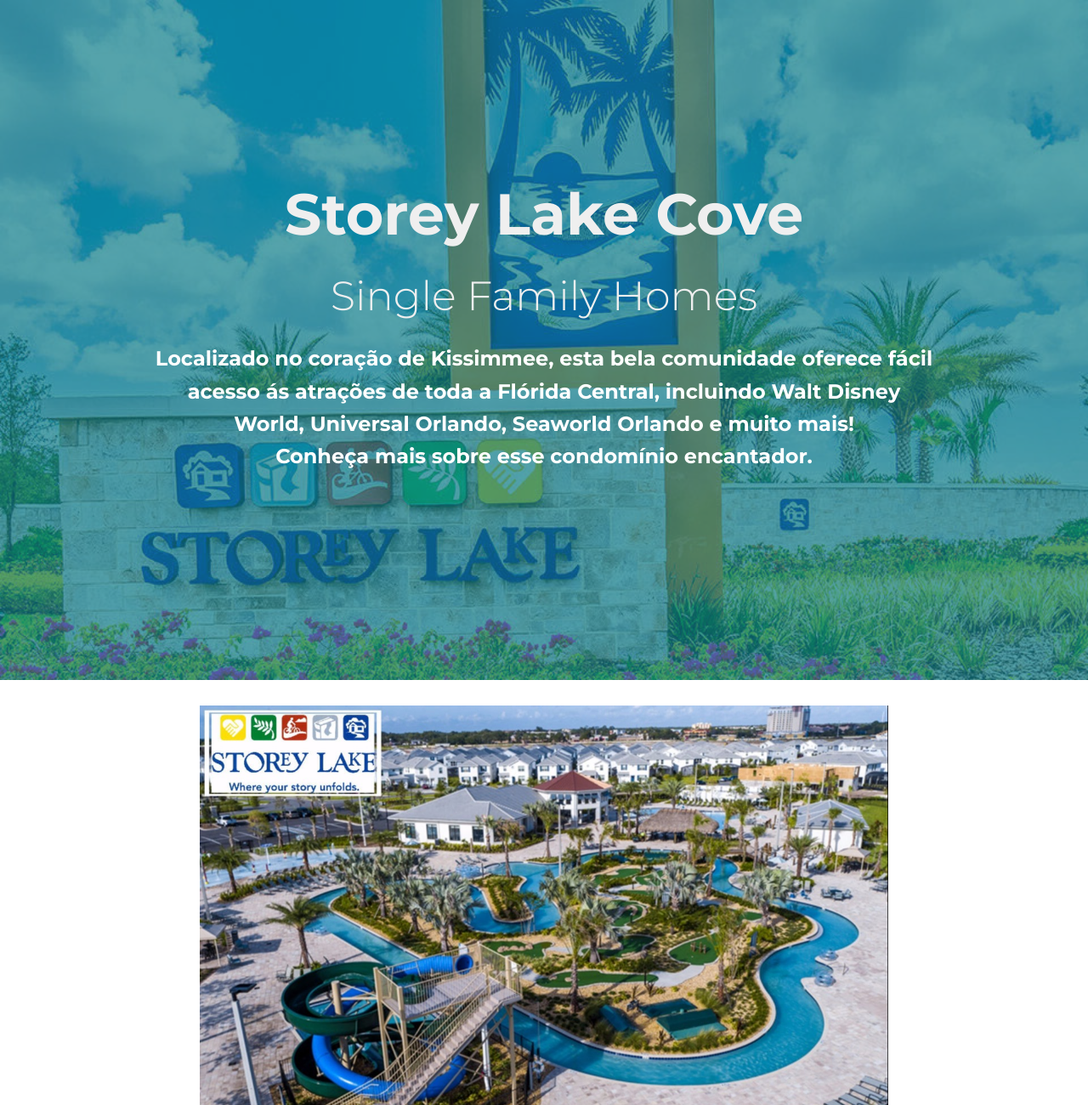
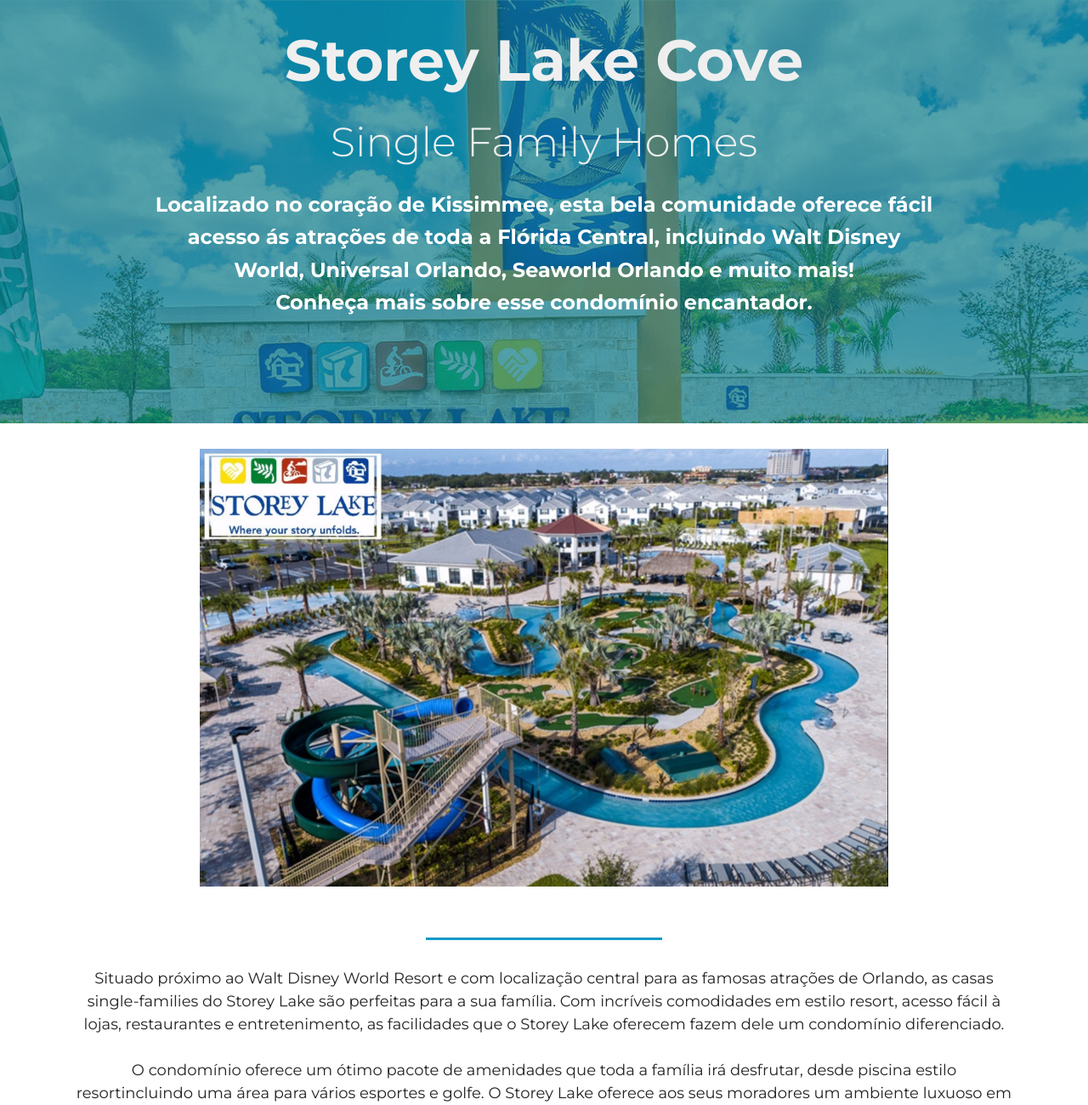
Before and after one commit to italocp04/MF-Websites-SLSF, a plain HTML site: page page1.html in a window 1280 px wide. Shown: the top 1300 px of the page at 85% size. Drawn offline with Linux system fonts and the light colour scheme; files whose address does not match are found by name; a web font is replaced by a local one.

Commit message:
create github pages

```diff
--- a/assets/mobirise/css/mbr-additional.css
+++ b/assets/mobirise/css/mbr-additional.css
@@ -1866,6 +1866,8 @@
   }
 }
 .cid-rvy2FSRl3f {
+  padding-top: 30px;
+  padding-bottom: 90px;
   background-image: url("../../../assets/images/storey-lake-entrance-1920x600.jpg");
 }
 .cid-rvy2FSRl3f H1 {
--- a/page1.html
+++ b/page1.html
@@ -26,7 +26,7 @@
 
 </head>
 <body>
-  <section class="header1 cid-rvy2FSRl3f mbr-fullscreen mbr-parallax-background" id="header1-8">
+  <section class="header1 cid-rvy2FSRl3f mbr-parallax-background" id="header1-8">
 
 
 
@@ -49,7 +49,7 @@
 
 </section>
 
-<section class="engine"><a href="https://mobirise.info/r">bootstrap template</a></section><section class="cid-rvBhtoFBNG" id="image1-e">
+<section class="engine"><a href="https://mobirise.info/q">free responsive site templates</a></section><section class="cid-rvBhtoFBNG" id="image1-e">
 
 
 
```
Also changed, not shown: index.html (+1 -1 lines), 1 other file.
